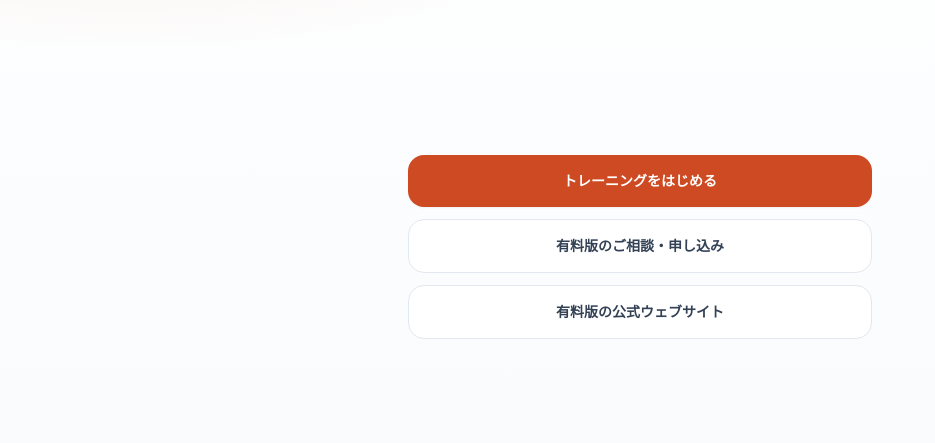
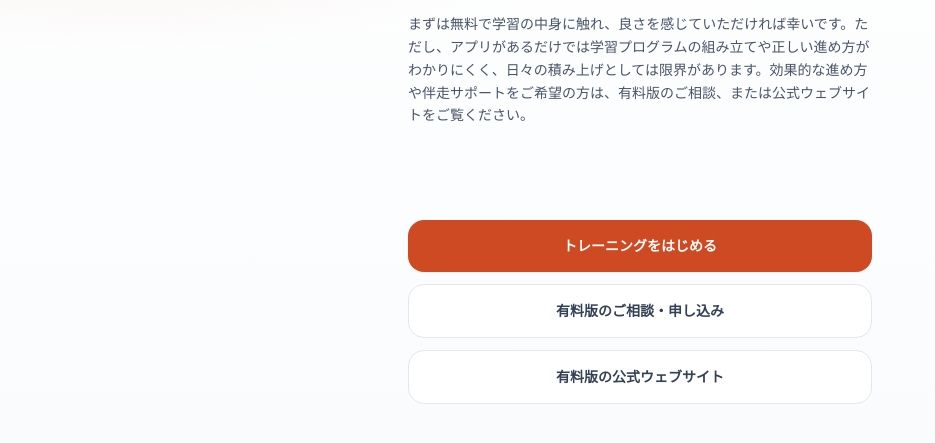
Before and after one commit to kepty19/kepty-english-lite, a plain HTML site: page index.html in a window 1280 px wide. Shown: the part 199-642 px from the top of the page, without its empty margins (0-935 px from the left). Drawn offline with nearby package versions, Linux system fonts and the light colour scheme.

Commit message:
Update index.html

```diff
--- a/index.html
+++ b/index.html
@@ -24,6 +24,9 @@
             <h1 class="text-4xl font-[900] tracking-tight">Kepty English <span style="color:var(--kepty-orange)">Lite</span></h1>
             <p class="mt-6 text-sm text-slate-600 leading-relaxed">
                 Kepty English Liteは、プロサッカー選手向け英語学習サービス「Kepty English」の学習コンテンツを加工・再構成し、小学生〜高校生向けの無料版としてアップデートしたサービスです。
+            </p>
+            <p class="mt-4 text-sm text-slate-600 leading-relaxed">
+                まずは無料で学習の中身に触れ、良さを感じていただければ幸いです。ただし、アプリがあるだけでは学習プログラムの組み立てや正しい進め方がわかりにくく、日々の積み上げとしては限界があります。効果的な進め方や伴走サポートをご希望の方は、有料版のご相談、または公式ウェブサイトをご覧ください。
             </p>
         </div>
         <div class="flex-1 flex flex-col justify-center pb-[8vh]">
```
